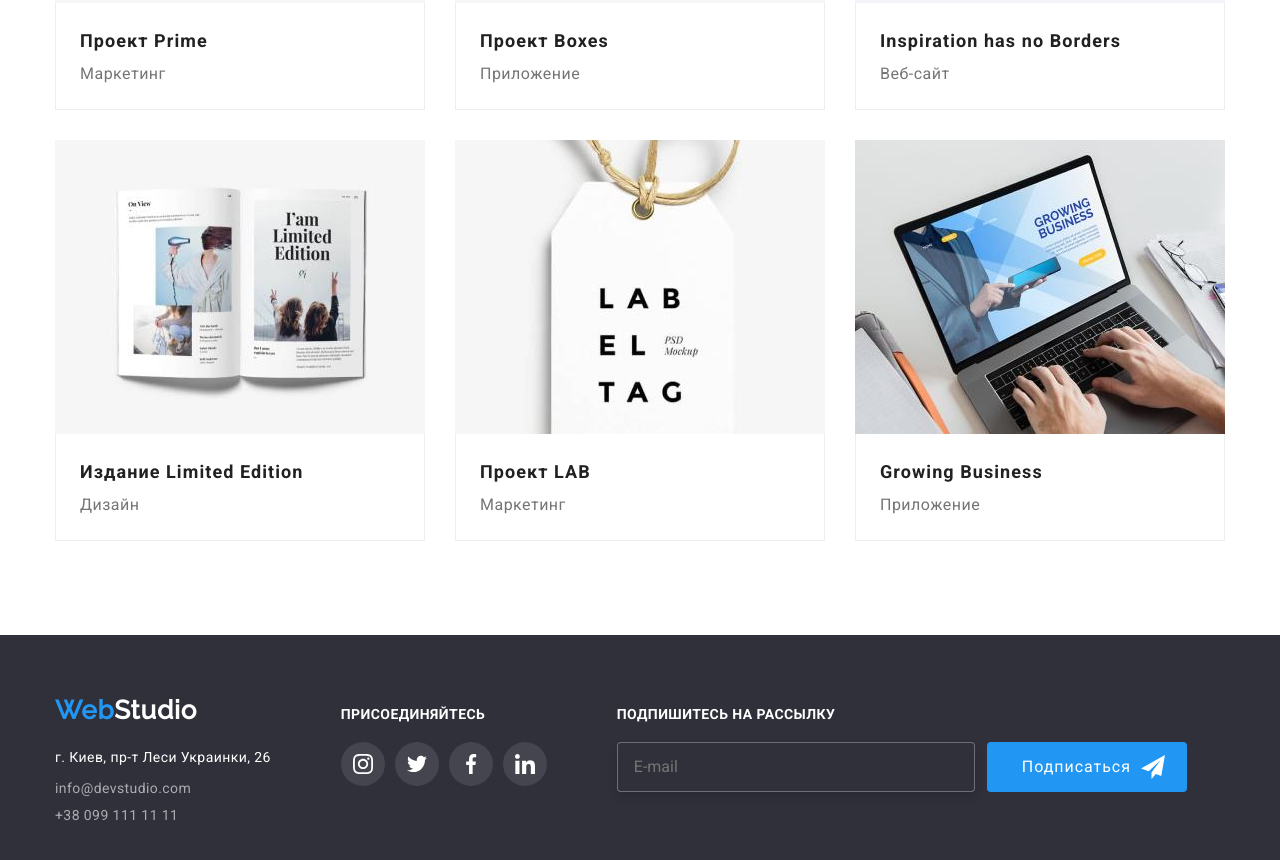
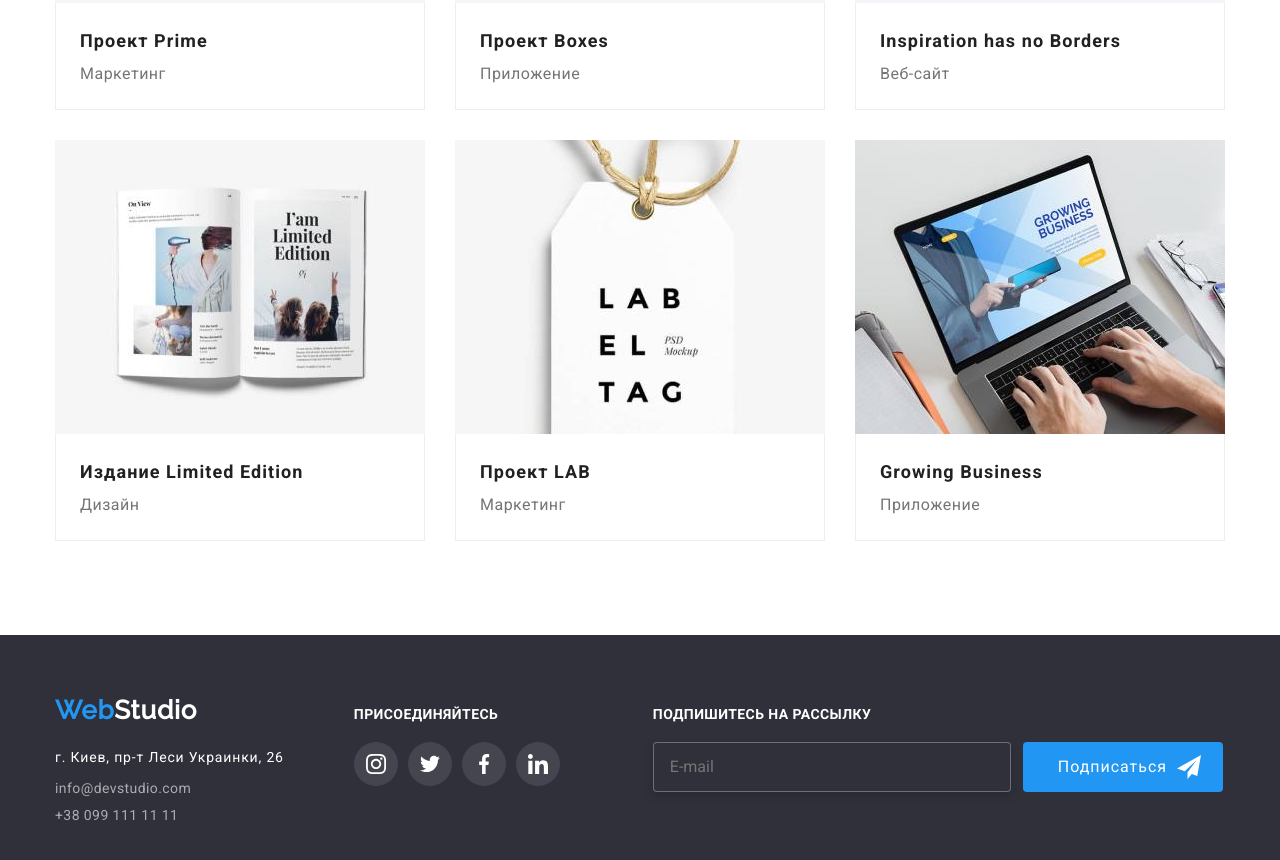
Before and after one commit to IhorMelnyk90/goit-markup-hw-08, a plain HTML site: page portfolio.html in a window 1280 px wide. Shown: the part 985-1845 px from the top of the page. Drawn offline with nearby package versions, Linux system fonts and the light colour scheme.

Commit message:
fixed footer

```diff
--- a/scss/components/_join.scss
+++ b/scss/components/_join.scss
@@ -1,5 +1,5 @@
 .join {
-  margin-right: 70px;
+  margin-right: 93px;
 }
 
 .join__title {
--- a/scss/components/_mailing.scss
+++ b/scss/components/_mailing.scss
@@ -1,5 +1,5 @@
 .mailing {
-  margin-right: auto;
+  margin-right: 0;
 }
 
 .mailing__title {
@@ -15,7 +15,7 @@
 .mailing__forms {
   display: flex;
   align-items: center;
-  justify-content: center;
+  justify-content: space-between;
 }
 
 .mailing__sending {
@@ -35,7 +35,6 @@
 }
 
 .mailing__button {
-  display: flex;
   height: 50px;
   width: 200px;
 
@@ -50,7 +49,7 @@
 .mailing__button--text {
   padding: 10px 10px 10px 29px;
   font-size: 16px;
-  line-height: 1, 87;
+  line-height: 1.87;
   letter-spacing: 0.06em;
 }
 
--- a/scss/components/_modal__form.scss
+++ b/scss/components/_modal__form.scss
@@ -40,7 +40,8 @@
   border-radius: 4px;
   transition: border-color var(--delay-time) var(--cubic-1);
 
-  &:focus {
+  &:focus,
+  &:hover {
     outline: none;
     border-color: var(--fist-text-color);
     transition: border-color var(--delay-time) var(--cubic-1);
@@ -57,7 +58,8 @@
   transform: translateY(-50%);
   transition: fill var(--delay-time) var(--cubic-1);
 
-  .modal__form--input:focus + & {
+  .modal__form--input:focus + &,
+  .modal__form--input:hover + & {
     fill: var(--fist-text-color);
     transition: fill var(--delay-time) var(--cubic-1);
   }
--- a/scss/layout/_footer.scss
+++ b/scss/layout/_footer.scss
@@ -21,7 +21,7 @@
   font-weight: 400;
   font-size: 14px;
   line-height: 1.71;
-  letter-spacing: 0.03em;
+  letter-spacing: 0.06em;
   color: var(--third-text-color);
 }
 
@@ -35,6 +35,7 @@
   font-size: 14px;
   line-height: 1.71px;
   letter-spacing: 0.03em;
+
   color: var(--footer-nav-text-color);
   transition: color var(--delay-time) var(--cubic-1);
 
```
Also changed, not shown: css/main.css, css/main.min.css, 2 other files.
